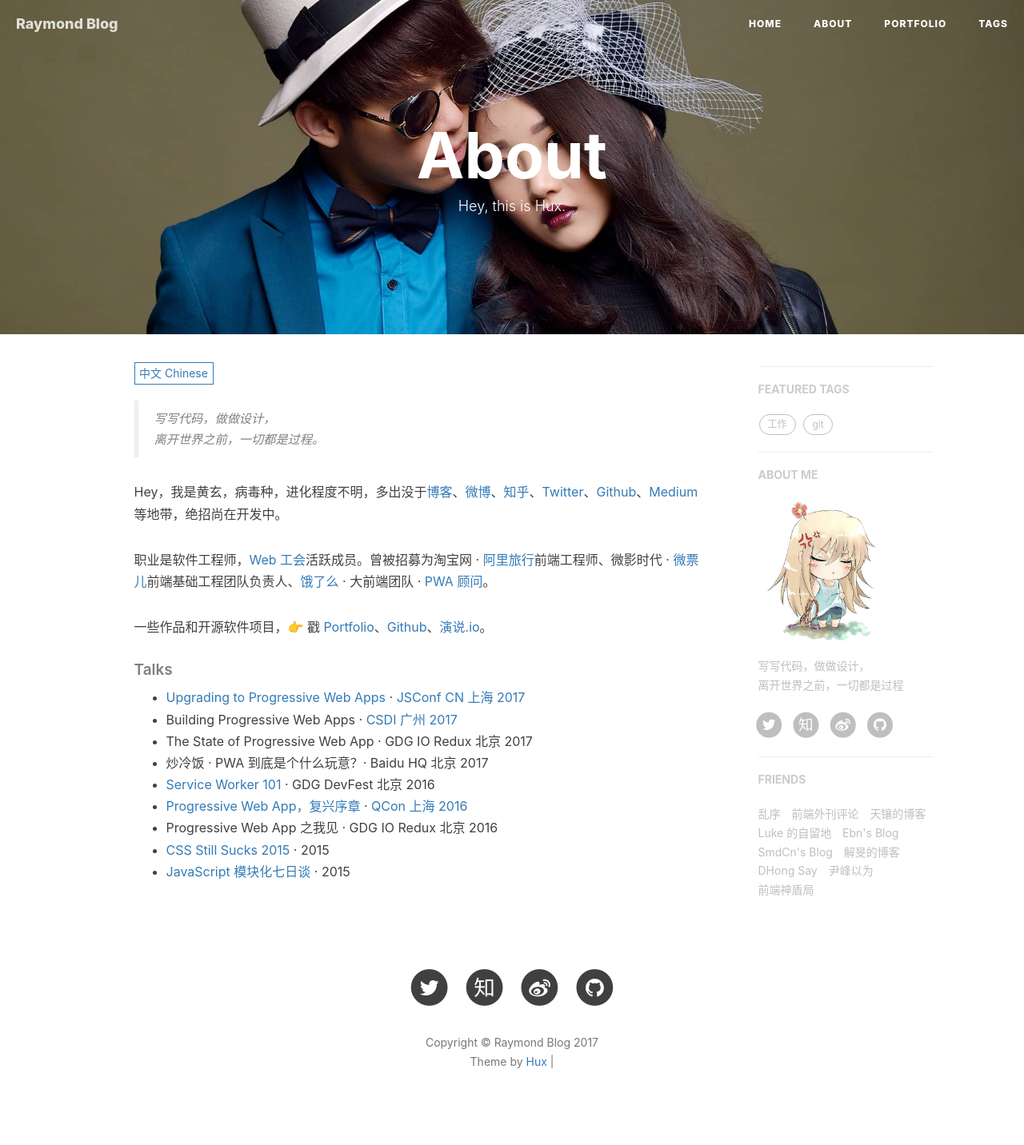
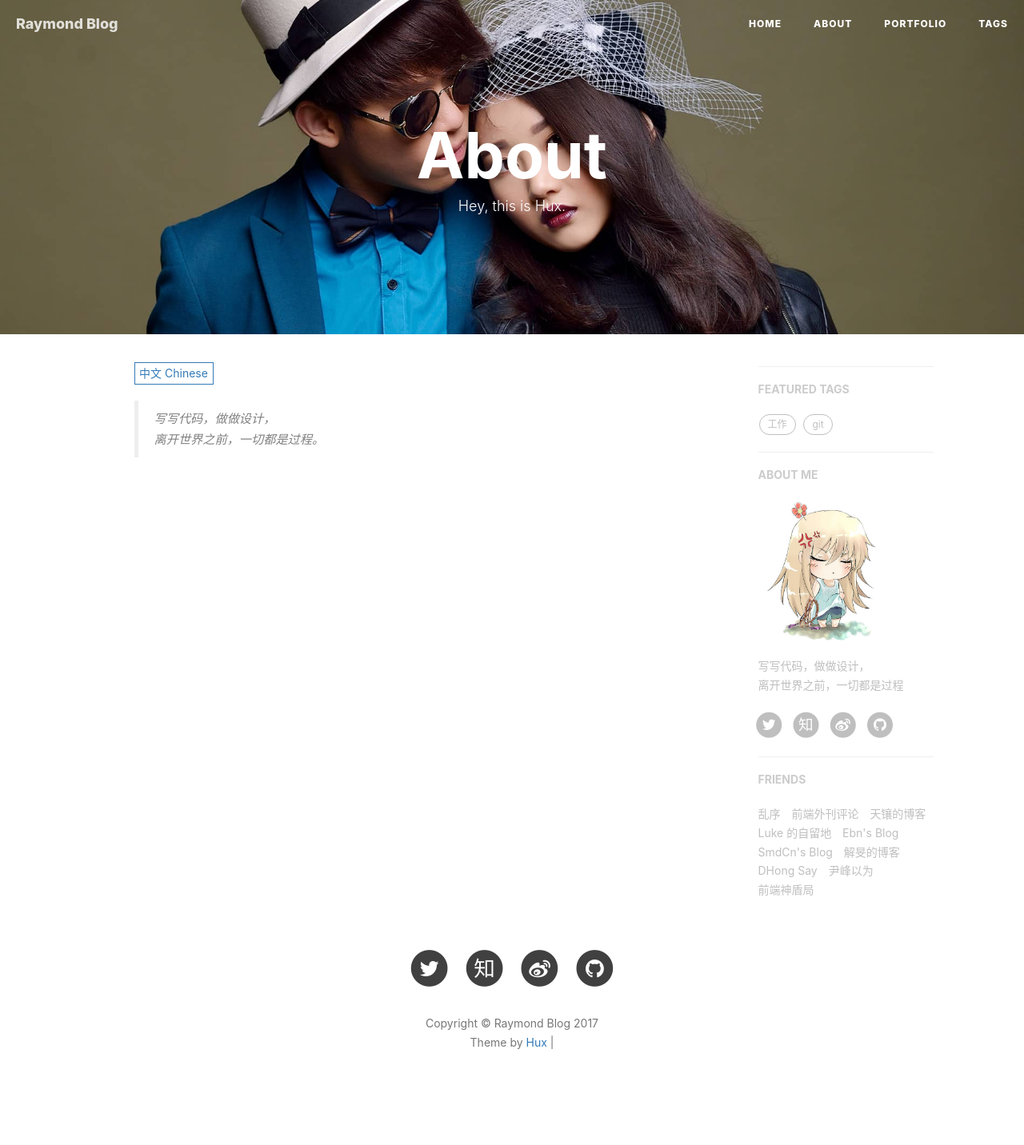
Before and after one commit to raymondoyj/raymondoyj.github.io, a Jekyll site: the page built from about.html, in a window 1280 px wide. Shown: the whole page at 80% size. Built offline with Jekyll 4.4.1, drawn with Linux system fonts in a browser that asks for light colours; nearby versions of some CDN libraries; comment, search, counter and statistics services are not loaded; after the commit the page ends 1408 px from its top, so only the background shows below that.

Commit message:
refactor:

```diff
--- a/_includes/about/en.md
+++ b/_includes/about/en.md
@@ -3,12 +3,12 @@
 > Yet another man.
 
 
-Hi, I am *@huxpro* (Huang, Xuan), a software engineer & a designer. I previously worked as Web Front-End Engineer at [Alibaba Trip](https://www.alitrip.com/); Web Front-End Infrastructure Team Lead at [Wepiao.com](https://www.crunchbase.com/organization/wepiao#/entity); And [Invited Consultant on PWA]((https://medium.com/elemefe/upgrading-ele-me-to-progressive-web-app-2a446832e509)) at [Ele.me](https://github.com/elemefe/).
+<!-- Hi, I am *@huxpro* (Huang, Xuan), a software engineer & a designer. I previously worked as Web Front-End Engineer at [Alibaba Trip](https://www.alitrip.com/); Web Front-End Infrastructure Team Lead at [Wepiao.com](https://www.crunchbase.com/organization/wepiao#/entity); And [Invited Consultant on PWA]((https://medium.com/elemefe/upgrading-ele-me-to-progressive-web-app-2a446832e509)) at [Ele.me](https://github.com/elemefe/).
 
-I studied Digital Media Art and graduated from [Communication University of China](https://en.wikipedia.org/wiki/Communication_University_of_China) by 2016, and will study Computer Science at [Rochester Institute of Technology](https://en.wikipedia.org/wiki/Rochester_Institute_of_Technology) in 2017.
+I studied Digital Media Art and graduated from [Communication University of China](https://en.wikipedia.org/wiki/Communication_University_of_China) by 2016, and will study Computer Science at [Rochester Institute of Technology](https://en.wikipedia.org/wiki/Rochester_Institute_of_Technology) in 2017. -->
 
 
-##### Talks
+<!-- ##### Talks
 
 - [Upgrading to Progressive Web Apps][9] · [JSConf China Shanghai 2017](http://2017.jsconf.cn/)
 - Building Progressive Web Apps · [CSDI Guangzhou 2017](http://www.csdisummit.com/)
@@ -18,7 +18,7 @@
 - [Progressive Web Apps][4] · QCon Shanghai 2016
 - Progressive Web App in my POV · GDG IO Redux Beijing 2016
 - [CSS Still Sucks 2015][2] · 2015
-- [JavaScript Modularization Journey][1] · 2015
+- [JavaScript Modularization Journey][1] · 2015 -->
 
 
 
--- a/_includes/about/zh.md
+++ b/_includes/about/zh.md
@@ -1,16 +1,16 @@
 > 写写代码，做做设计，
 > 离开世界之前，一切都是过程。
 
-Hey，我是黄玄，病毒种，进化程度不明，多出没于[博客](https://huangxuan.me)、[微博](weibo.com/huxpro)、[知乎](https://www.zhihu.com/people/huxpro/pins/posts)、[Twitter](https://twitter.com/Huxpro/)、[Github](http://github.com/huxpro)、[Medium](https://medium.com/@Huxpro) 等地带，绝招尚在开发中。
+<!-- Hey，我是黄玄，病毒种，进化程度不明，多出没于[博客](https://huangxuan.me)、[微博](weibo.com/huxpro)、[知乎](https://www.zhihu.com/people/huxpro/pins/posts)、[Twitter](https://twitter.com/Huxpro/)、[Github](http://github.com/huxpro)、[Medium](https://medium.com/@Huxpro) 等地带，绝招尚在开发中。
 
 职业是软件工程师，[Web 工会](https://medium.com/ben-and-dion/team-web-3315aa447fb2#.359a9c6cl)活跃成员。曾被招募为淘宝网 · [阿里旅行](http://alitrip.com)前端工程师、微影时代 · [微票儿](http://www.wepiao.com/?r=movie)前端基础工程团队负责人、[饿了么](https://ele.me/) · 大前端团队 · [PWA 顾问](https://medium.com/elemefe/upgrading-ele-me-to-progressive-web-app-2a446832e509)。
 
-一些作品和开源软件项目，👉 戳 [Portfolio](/portfolio)、[Github](http://github.com/huxpro)、[演说.io](http://https://zhuanlan.zhihu.com/p/21280918)。
+一些作品和开源软件项目，👉 戳 [Portfolio](/portfolio)、[Github](http://github.com/huxpro)、[演说.io](http://https://zhuanlan.zhihu.com/p/21280918)。  -->
 
 
-##### Talks
+<!-- ##### Talks -->
 
-- [Upgrading to Progressive Web Apps][9] · [JSConf CN 上海 2017](http://2017.jsconf.cn/)
+<!-- - [Upgrading to Progressive Web Apps][9] · [JSConf CN 上海 2017](http://2017.jsconf.cn/)
 - Building Progressive Web Apps · [CSDI 广州 2017](http://www.csdisummit.com/)
 - The State of Progressive Web App · GDG IO Redux 北京 2017
 - 炒冷饭 · PWA 到底是个什么玩意？· Baidu HQ 北京 2017
@@ -18,7 +18,7 @@
 - [Progressive Web App，复兴序章][4] · [QCon 上海 2016](http://2016.qconshanghai.com/presentation/3111)
 - Progressive Web App 之我见 · GDG IO Redux 北京 2016
 - [CSS Still Sucks 2015][2] · 2015
-- [JavaScript 模块化七日谈][1] · 2015
+- [JavaScript 模块化七日谈][1] · 2015 -->
 
 [1]: //huangxuan.me/2015/07/09/js-module-7day/
 [2]: //huangxuan.me/2015/12/28/css-sucks-2015/
```
